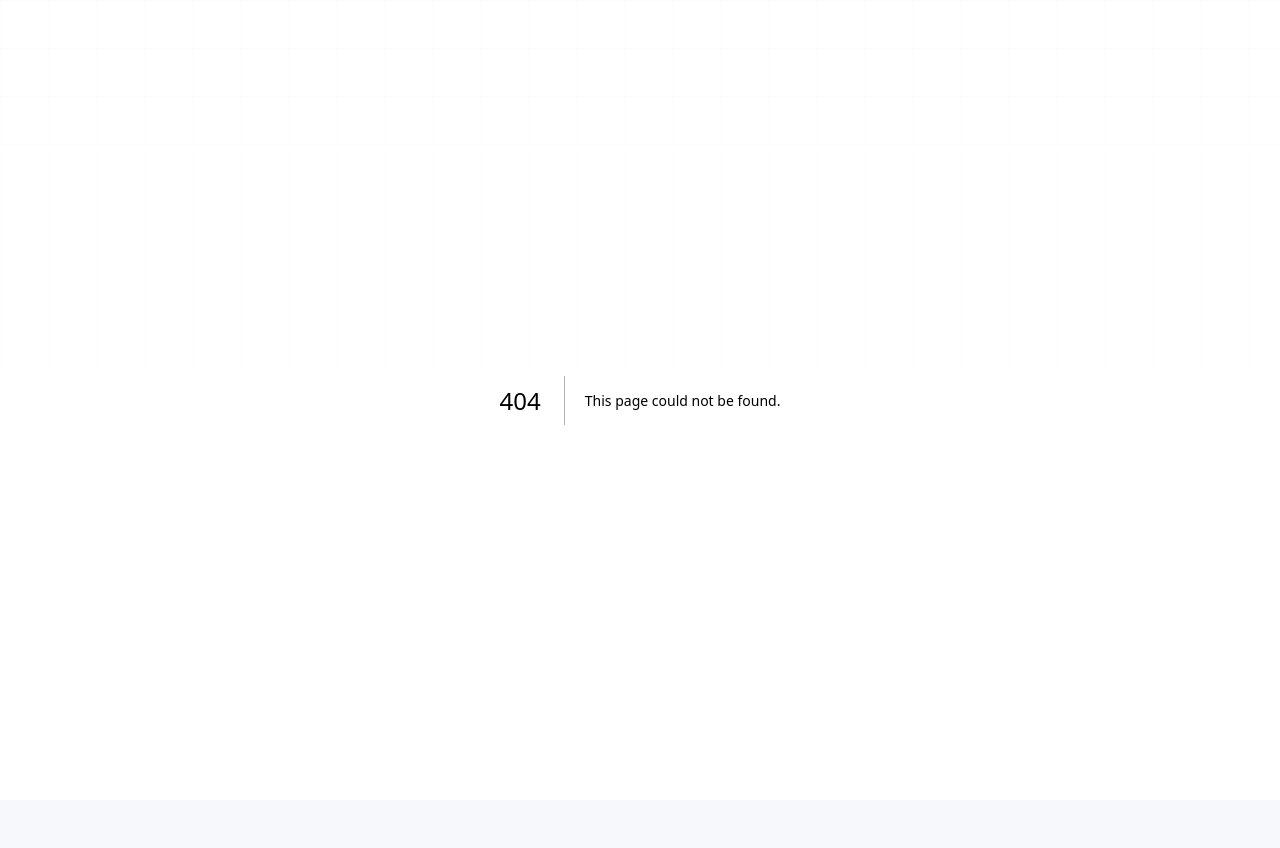
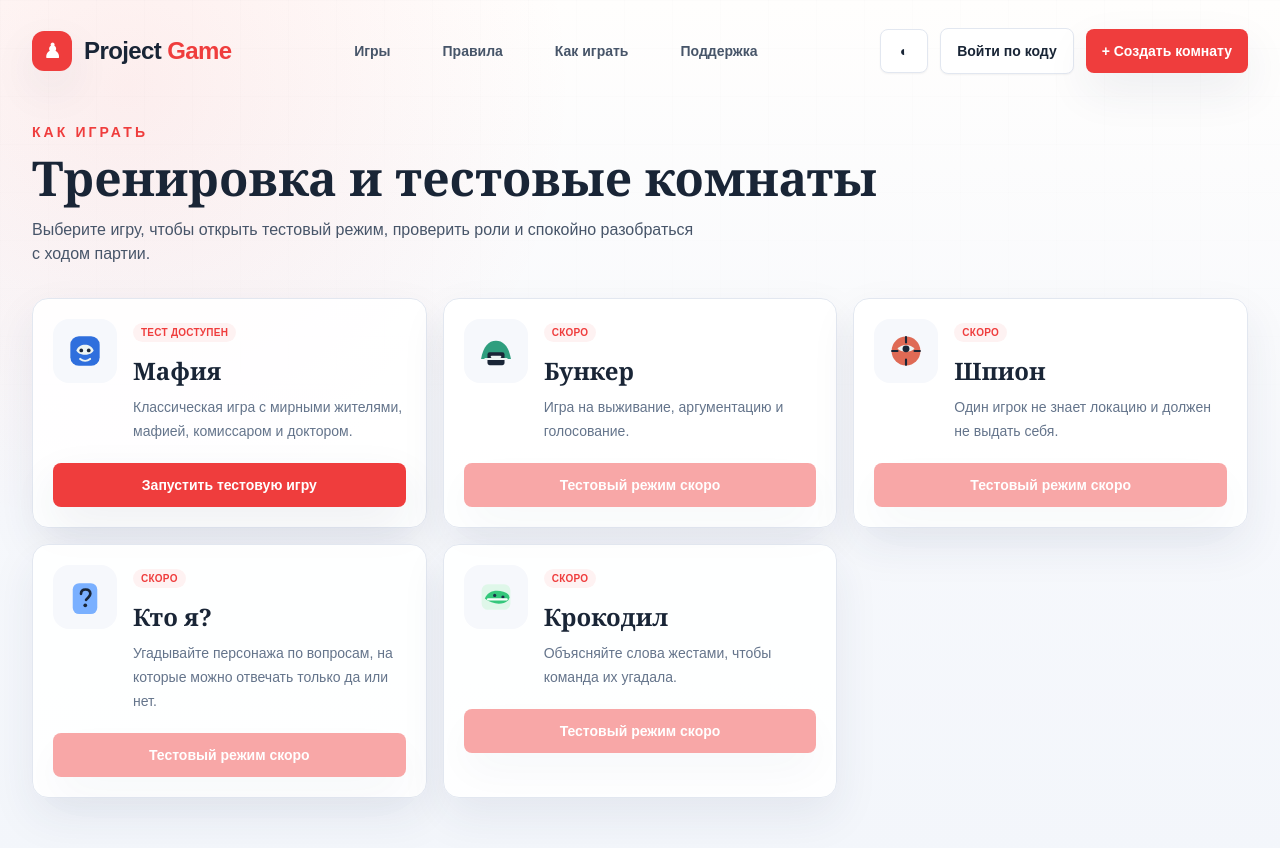
Before and after one commit to Iutin12/Project-Game, a Next.js app: page /how-to-play in a window 1280 px wide. Before the commit this address had no page. Shown: the top 848 px of the page. Before the commit the page ends 800 px from the top, so only its background shows below. Built offline with nearby package versions, Linux system fonts and the light colour scheme.

Commit message:
Add game help catalogs and quick create

```diff
--- /dev/null
+++ b/src/app/how-to-play/page.tsx
@@ -0,0 +1,59 @@
+import Link from "next/link";
+import { AppShell } from "@/components/layout/AppShell";
+import { games } from "@/games/config";
+
+const testRoutes: Record<string, string> = {
+  mafia: "/dev/mafia-test"
+};
+
+export default function HowToPlayPage() {
+  return (
+    <AppShell>
+      <section className="py-10">
+        <p className="text-sm font-semibold uppercase tracking-[0.22em] text-ocean">Как играть</p>
+        <h1 className="mt-3 font-display text-5xl font-semibold text-ink">Тренировка и тестовые комнаты</h1>
+        <p className="mt-4 max-w-2xl text-slate-600">
+          Выберите игру, чтобы открыть тестовый режим, проверить роли и спокойно разобраться с ходом партии.
+        </p>
+
+        <div className="mt-8 grid gap-4 md:grid-cols-2 xl:grid-cols-3">
+          {games.map((game) => {
+            const testRoute = testRoutes[game.id];
+            return (
+              <article key={game.id} className="rounded-2xl border border-line bg-white/90 p-5 shadow-soft">
+                <div className="flex items-start gap-4">
+                  <div className="flex h-16 w-16 shrink-0 items-center justify-center rounded-2xl bg-cloud">
+                    <img src={game.illustration} alt="" aria-hidden="true" className="h-12 w-12" />
+                  </div>
+                  <div>
+                    <span className="rounded-full bg-red-50 px-2 py-1 text-[10px] font-bold uppercase tracking-wide text-ocean">
+                      {testRoute ? "Тест доступен" : "Скоро"}
+                    </span>
+                    <h2 className="mt-3 font-display text-2xl font-semibold text-ink">{game.title}</h2>
+                    <p className="mt-2 text-sm leading-6 text-slate-500">{game.description}</p>
+                  </div>
+                </div>
+                {testRoute ? (
+                  <Link
+                    className="mt-5 inline-flex w-full items-center justify-center rounded-lg bg-ocean px-5 py-3 text-sm font-semibold text-white shadow-soft transition hover:brightness-95"
+                    href={testRoute}
+                  >
+                    Запустить тестовую игру
+                  </Link>
+                ) : (
+                  <button
+                    className="mt-5 inline-flex w-full cursor-not-allowed items-center justify-center rounded-lg bg-ocean px-5 py-3 text-sm font-semibold text-white opacity-45 shadow-soft"
+                    disabled
+                    type="button"
+                  >
+                    Тестовый режим скоро
+                  </button>
+                )}
+              </article>
+            );
+          })}
+        </div>
+      </section>
+    </AppShell>
+  );
+}
--- /dev/null
+++ b/src/app/rules/page.tsx
@@ -0,0 +1,53 @@
+import Link from "next/link";
+import { AppShell } from "@/components/layout/AppShell";
+import { games } from "@/games/config";
+
+export default function RulesPage() {
+  return (
+    <AppShell>
+      <section className="py-10">
+        <p className="text-sm font-semibold uppercase tracking-[0.22em] text-ocean">Правила</p>
+        <h1 className="mt-3 font-display text-5xl font-semibold text-ink">Выберите игру</h1>
+        <p className="mt-4 max-w-2xl text-slate-600">
+          Откройте карточку игры, чтобы посмотреть подробные правила, роли и порядок хода.
+        </p>
+
+        <div className="mt-8 grid gap-4 md:grid-cols-2 xl:grid-cols-3">
+          {games.map((game) => {
+            const card = (
+              <article className="group h-full rounded-2xl border border-line bg-white/90 p-5 shadow-soft transition hover:-translate-y-1 hover:border-ocean/30">
+                <div className="flex items-start gap-4">
+                  <div className="flex h-16 w-16 shrink-0 items-center justify-center rounded-2xl bg-cloud">
+                    <img src={game.illustration} alt="" aria-hidden="true" className="h-12 w-12" />
+                  </div>
+                  <div>
+                    <span className="rounded-full bg-red-50 px-2 py-1 text-[10px] font-bold uppercase tracking-wide text-ocean">
+                      {game.status === "available" ? "Правила доступны" : "Скоро"}
+                    </span>
+                    <h2 className="mt-3 font-display text-2xl font-semibold text-ink">{game.title}</h2>
+                    <p className="mt-2 text-sm leading-6 text-slate-500">{game.description}</p>
+                  </div>
+                </div>
+                {game.status === "available" ? (
+                  <p className="mt-5 text-sm font-bold text-ocean">Открыть правила ›</p>
+                ) : (
+                  <p className="mt-5 text-sm font-bold text-slate-400">Правила появятся позже</p>
+                )}
+              </article>
+            );
+
+            return game.status === "available" ? (
+              <Link key={game.id} href={`/rules/${game.id}`}>
+                {card}
+              </Link>
+            ) : (
+              <div key={game.id} className="opacity-70">
+                {card}
+              </div>
+            );
+          })}
+        </div>
+      </section>
+    </AppShell>
+  );
+}
--- a/src/components/home/OpenRooms.tsx
+++ b/src/components/home/OpenRooms.tsx
@@ -74,20 +74,19 @@ export function OpenRooms() {
         <span className="rounded-full bg-emerald-50 px-3 py-2 text-sm font-bold text-mint">{rooms.length} онлайн</span>
       </div>
 
-      <div className="space-y-3">
+      <div className="max-h-[36rem] space-y-2 overflow-y-auto pr-1">
         {rooms.map((room) => (
-          <article key={room.code} className="rounded-2xl border border-line bg-cloud/70 p-4">
-            <div className="flex flex-wrap items-start justify-between gap-3">
+          <article key={room.code} className="rounded-2xl border border-line bg-cloud/70 p-3">
+            <div className="flex flex-wrap items-center justify-between gap-3">
               <div>
                 <p className="text-xs font-bold uppercase tracking-[0.18em] text-ocean">Комната {room.code}</p>
-                <h3 className="mt-2 font-display text-2xl font-semibold text-ink">Мафия</h3>
-                <p className="mt-2 text-sm text-slate-500">
+                <h3 className="mt-1 text-lg font-bold text-ink">Мафия</h3>
+                <p className="mt-1 text-sm text-slate-500">
                   {room.playersCount} / {room.maxPlayers} игроков · {phaseLabels[room.phase]}
                 </p>
-                <p className="mt-1 text-xs text-slate-400">Хост: {room.hostName ?? "ожидает первого игрока"}</p>
               </div>
               <Link href={`/room/${room.code}`}>
-                <Button>Войти</Button>
+                <Button className="px-4 py-2">Войти</Button>
               </Link>
             </div>
           </article>
--- a/src/components/layout/AppShell.tsx
+++ b/src/components/layout/AppShell.tsx
@@ -1,5 +1,6 @@
 import Link from "next/link";
 import { JoinByCode } from "@/components/layout/JoinByCode";
+import { QuickCreateRoom } from "@/components/layout/QuickCreateRoom";
 import { ThemeToggle } from "@/components/theme/ThemeToggle";
 
 export function AppShell({ children }: { children: React.ReactNode }) {
@@ -14,10 +15,10 @@ export function AppShell({ children }: { children: React.ReactNode }) {
           <Link className="rounded-full px-3 py-2 hover:bg-slate-100 hover:text-ink" href="/games">
             Игры
           </Link>
-          <Link className="rounded-full px-3 py-2 hover:bg-slate-100 hover:text-ink" href="/rules/mafia">
+          <Link className="rounded-full px-3 py-2 hover:bg-slate-100 hover:text-ink" href="/rules">
             Правила
           </Link>
-          <Link className="rounded-full px-3 py-2 hover:bg-slate-100 hover:text-ink" href="/dev/mafia-test">
+          <Link className="rounded-full px-3 py-2 hover:bg-slate-100 hover:text-ink" href="/how-to-play">
             Как играть
           </Link>
           <Link className="rounded-full px-3 py-2 hover:bg-slate-100 hover:text-ink" href="/games/mafia">
@@ -27,11 +28,7 @@ export function AppShell({ children }: { children: React.ReactNode }) {
         <div className="flex items-center gap-3">
           <ThemeToggle />
           <JoinByCode />
-          <Link href="/games/mafia">
-            <button className="rounded-lg bg-ocean px-3 py-3 text-sm font-semibold text-white shadow-soft transition hover:brightness-95 sm:px-4">
-              + Создать<span className="hidden sm:inline"> комнату</span>
-            </button>
-          </Link>
+          <QuickCreateRoom />
         </div>
       </header>
       {children}
--- /dev/null
+++ b/src/components/layout/QuickCreateRoom.tsx
@@ -0,0 +1,42 @@
+"use client";
+
+import { useState } from "react";
+import { useRouter } from "next/navigation";
+import { games } from "@/games/config";
+
+export function QuickCreateRoom() {
+  const router = useRouter();
+  const [isCreating, setIsCreating] = useState(false);
+  const availableGame = games.find((game) => game.status === "available");
+
+  async function createRoom() {
+    if (!availableGame || isCreating) return;
+    setIsCreating(true);
+
+    try {
+      const response = await fetch("/api/create-room", {
+        method: "POST",
+        headers: { "content-type": "application/json" },
+        body: JSON.stringify({ gameId: availableGame.id, visibility: "private" })
+      });
+      if (!response.ok) throw new Error("Не удалось создать комнату");
+      const data = (await response.json()) as { code: string; hostKey: string };
+      window.localStorage.setItem(`hostKey:${data.code}`, data.hostKey);
+      router.push(`/room/${data.code}`);
+    } finally {
+      setIsCreating(false);
+    }
+  }
+
+  return (
+    <button
+      className="rounded-lg bg-ocean px-3 py-3 text-sm font-semibold text-white shadow-soft transition hover:brightness-95 disabled:cursor-not-allowed disabled:opacity-50 sm:px-4"
+      disabled={!availableGame || isCreating}
+      onClick={createRoom}
+      type="button"
+    >
+      {isCreating ? "Создаем..." : "+ Создать"}
+      <span className="hidden sm:inline"> комнату</span>
+    </button>
+  );
+}
```
Also changed, not shown: 1 other file (tests, documents, lock files or other folders).
